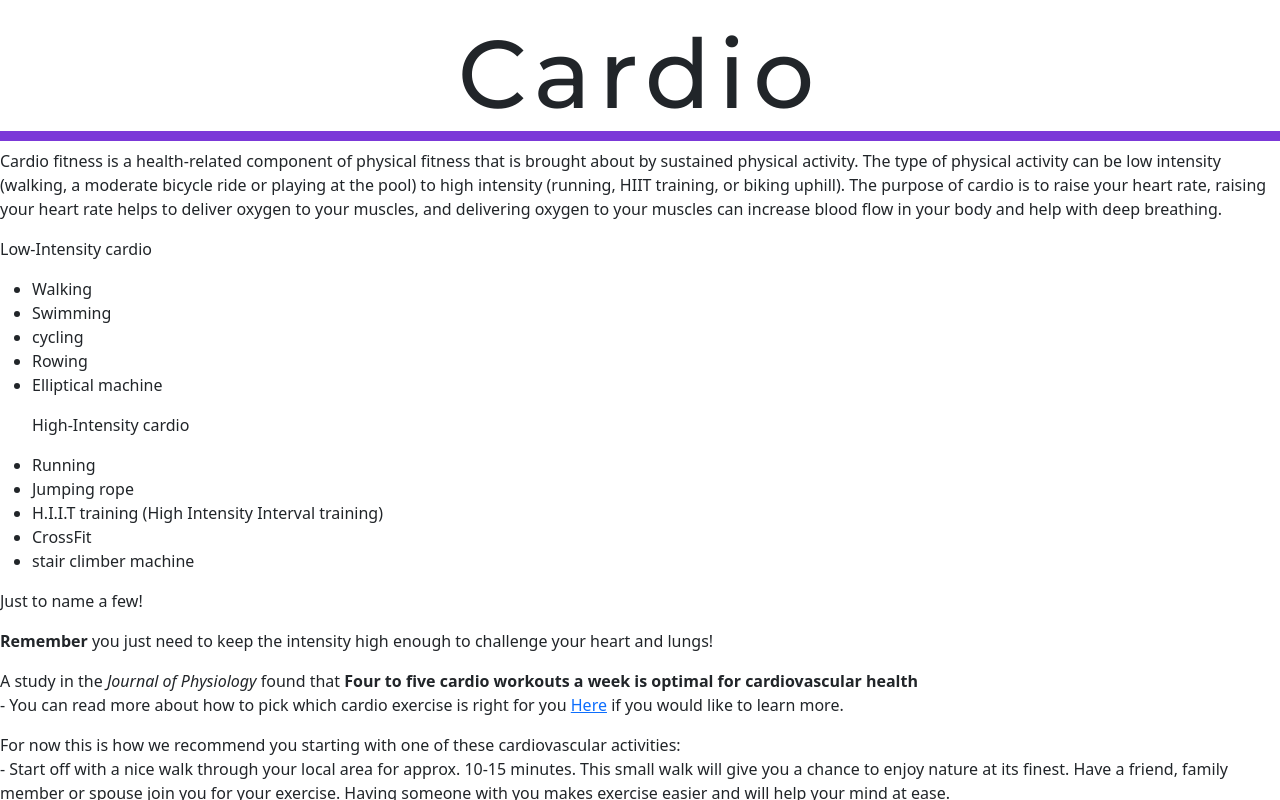
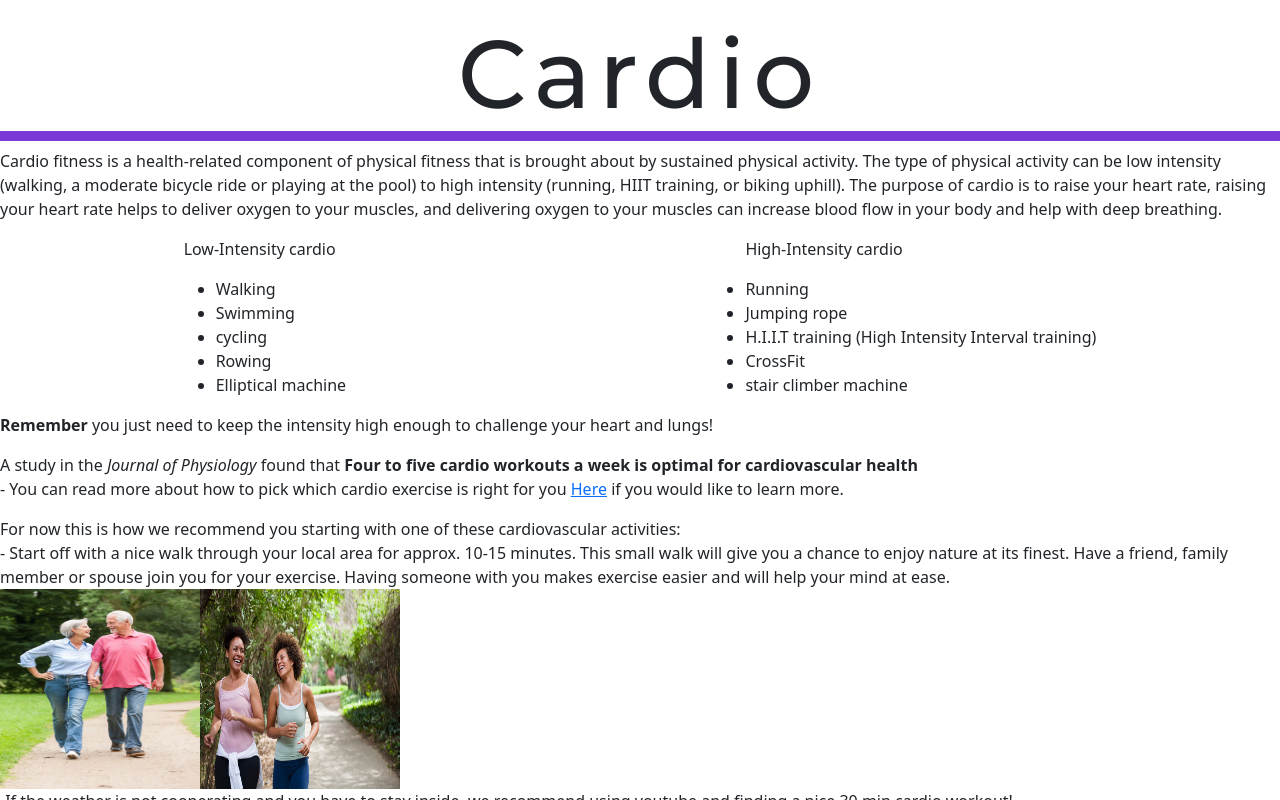
Before and after one commit to calvinalee2006/Beginners-guide-to-fitness, a React (Create React App) app: page /stretching/cardio in a window 1280 px wide. Shown: the top 800 px of the page. Built offline with nearby package versions, Linux system fonts and the light colour scheme.

Commit message:
didn't do much today

```diff
--- a/src/components/Cardio/cardio.js
+++ b/src/components/Cardio/cardio.js
@@ -18,8 +18,8 @@ const cardio =() => {
           your muscles, and delivering oxygen to your muscles can increase blood flow in your body and help with deep breathing.
           </p>
 
-      <div>
-        <div>
+      <div className ="cardioExamples">
+        <div className="lowIntensity">
           <p>Low-Intensity cardio</p>
           <ul>
             <li>Walking</li>
@@ -30,6 +30,7 @@ const cardio =() => {
           </ul>
         </div>
 
+        <div className="highIntensity">
           <ul>
             <p>High-Intensity cardio</p>
             <li>Running</li>
@@ -38,6 +39,7 @@ const cardio =() => {
             <li>CrossFit</li>
             <li>stair climber machine</li>
           </ul>
+          </div>
       </div>
 
 
@@ -53,7 +55,6 @@ const cardio =() => {
         going outside and playing with children or yard work. Here are some more examples of exercise:
         </p> */}
 
-        <p> Just to name a few!</p>
 
         <p><b>Remember</b> you just need to keep the intensity high enough to challenge your heart and lungs!</p>
         <p>A study in the <i>Journal of Physiology</i> found that <b>Four to five cardio workouts a week is optimal
--- a/src/styles.css
+++ b/src/styles.css
@@ -131,3 +131,8 @@
 .btn-left:hover {
     background-color: green;
 }
+
+.cardioExamples {
+    display: flex;
+    justify-content: space-around;
+}
```
